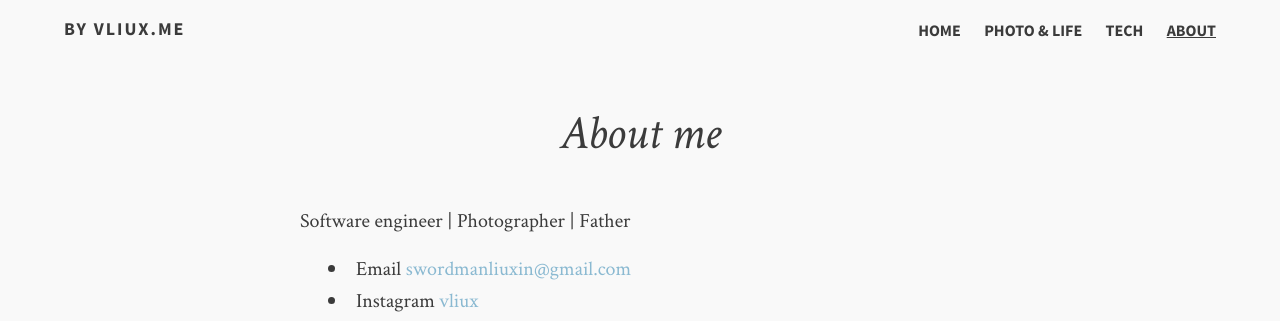
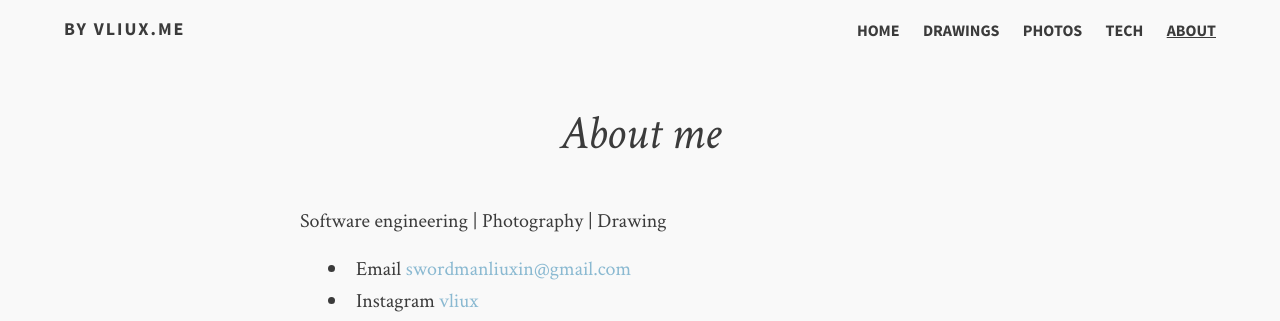
Before and after one commit to vliux/vliux.github.io, a Jekyll site: the page built from about.md, in a window 1280 px wide. Shown: the top 321 px of the page. Built offline with Jekyll 4.4.1, drawn with Linux system fonts in a browser that asks for light colours.

```diff
--- a/_config.yml
+++ b/_config.yml
@@ -35,7 +35,9 @@ gitment:
 links:
   - title: Home
     url: /home
-  - title: Photo & Life
+  - title: Drawings
+    url: /draw
+  - title: Photos
     url: /gallery
   - title: Tech
     url: /blog
--- a/about.md
+++ b/about.md
@@ -6,7 +6,7 @@ gitment: false
 ex_page_id: "about"
 share: false
 ---
-<p>Software engineer | Photographer | Father</p>
+<p>Software engineering | Photography | Drawing</p>
 
 <ul>
 	<li>Email <a href="mailto:swordmanliuxin@gmail.com">swordmanliuxin@gmail.com</a></li>
--- a/gallery/index.html
+++ b/gallery/index.html
@@ -1,6 +1,6 @@
 ---
 layout: home
-title: "Photo & Life"
+title: "Photos"
 tags: [Jekyll, theme, responsive, gallery, template]
 image:
   feature: typewriter.jpg
--- a/home/index.html
+++ b/home/index.html
@@ -1,6 +1,6 @@
 ---
 layout: home
-title: "All articles"
+title: "All posts"
 tags: [Jekyll, theme, responsive, gallery, template]
 image:
   feature: typewriter.jpg
```
Also changed, not shown: draw/index.html (added, +11 -0 lines), images/p/180821/1.jpg (added), images/p/180913/a.jpg (added), images/p/180913/b.jpg (added), 3 other files.
